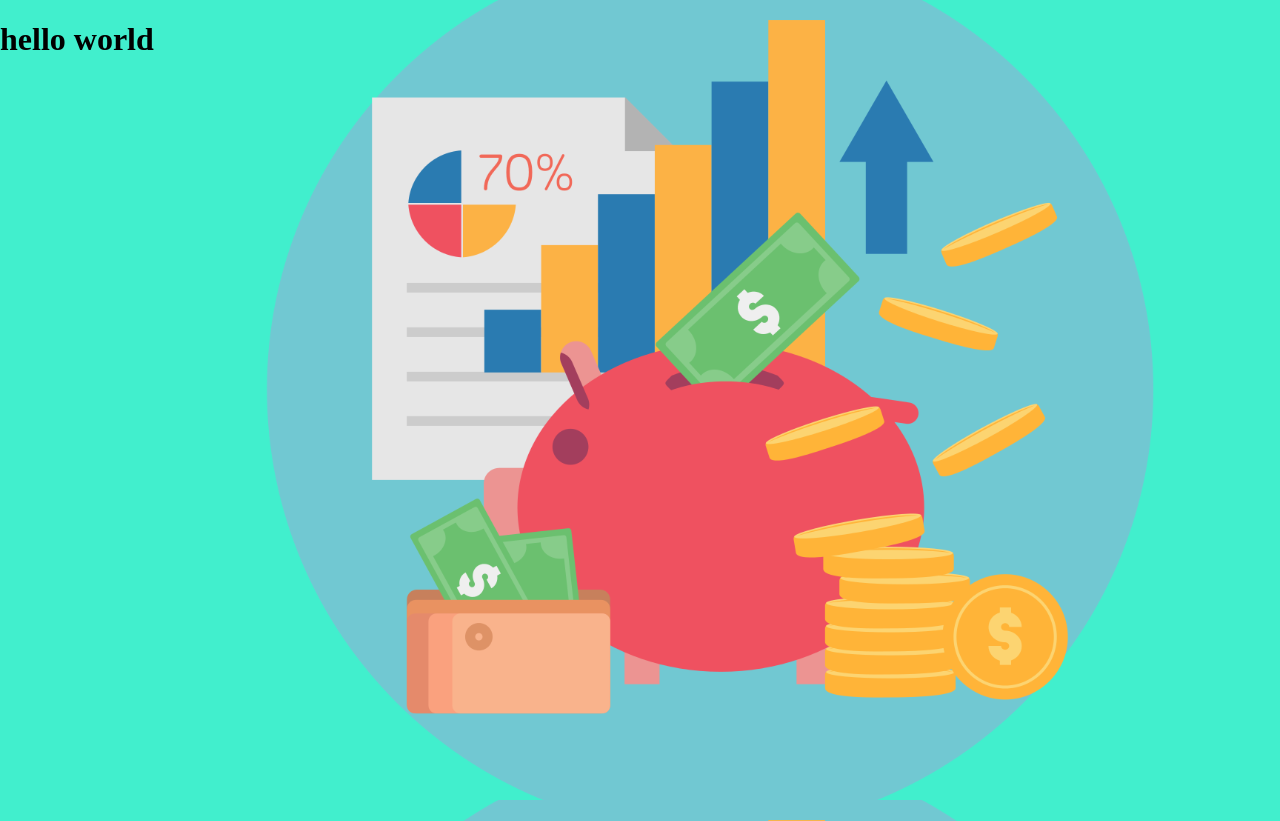
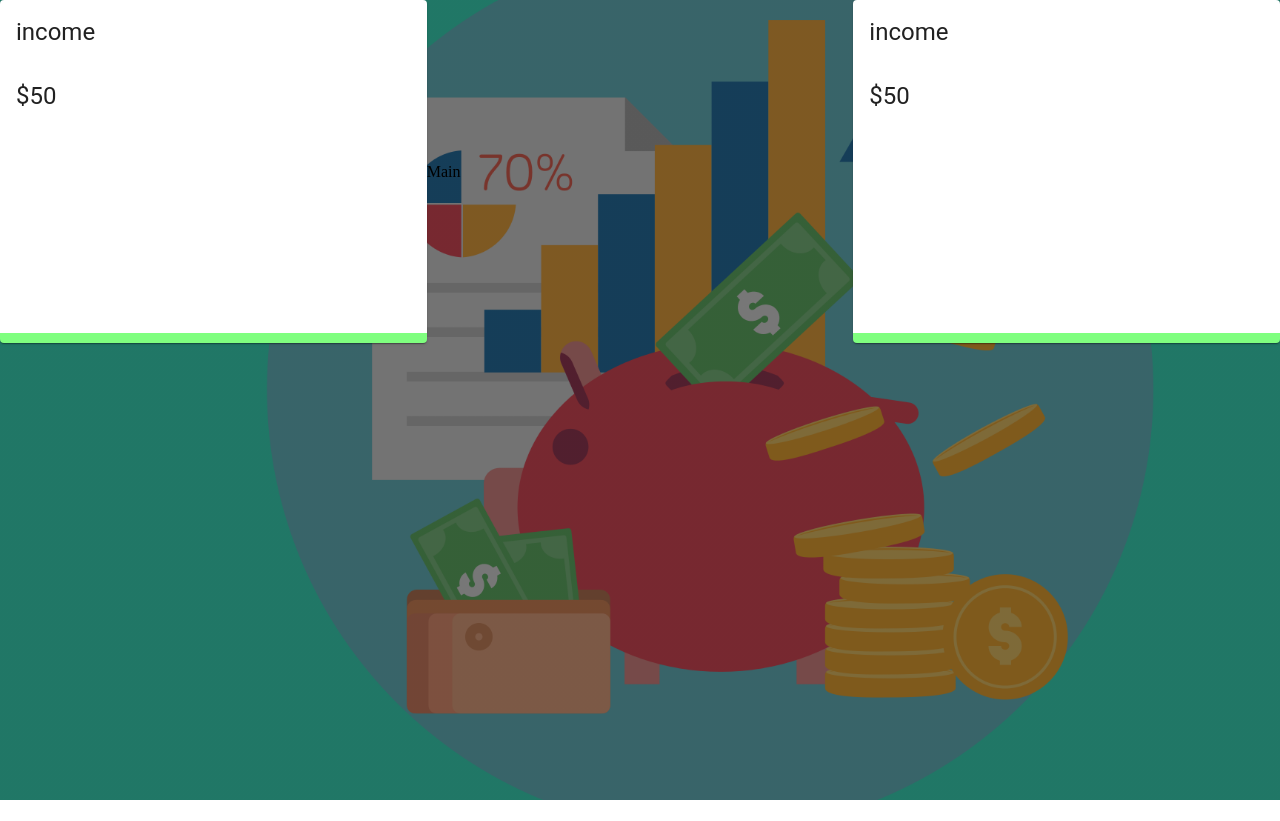
Before and after one commit to Carson0350/BudgetNanny, a React (Create React App) app in the folder budget-nanny/: page / in a window 1280 px wide. After the commit the page ends 800 px from the top, so only its background shows below. Built offline with nearby package versions, Linux system fonts and the light colour scheme.

Commit message:
file setup and basic card build

```diff
--- a/budget-nanny/package.json
+++ b/budget-nanny/package.json
@@ -3,11 +3,15 @@
   "version": "0.1.0",
   "private": true,
   "dependencies": {
+    "@material-ui/core": "^4.11.3",
     "@testing-library/jest-dom": "^5.11.9",
     "@testing-library/react": "^11.2.3",
     "@testing-library/user-event": "^12.6.2",
+    "chart.js": "^2.9.4",
     "react": "^17.0.1",
+    "react-chartjs-2": "^2.11.1",
     "react-dom": "^17.0.1",
+    "react-router-dom": "^5.2.0",
     "react-scripts": "4.0.1",
     "web-vitals": "^0.2.4"
   },
--- a/budget-nanny/src/App.js
+++ b/budget-nanny/src/App.js
@@ -1,8 +1,27 @@
+import React from 'react'
 
+import { Grid } from '@material-ui/core'
+import Details from './components/Details/Details';
 
 function App() {
   return (
-    <h1>hello world</h1>
+    <div>
+      <Grid container spaceing={0} alignItems='center' justify='center' styles={{ height: '100vh'}}>
+
+        <Grid item xs={12} sm={4}>
+          <Details/>
+        </Grid>
+
+        <Grid item xs={12} sm={4}>
+          Main
+        </Grid>
+
+        <Grid item xs={12} sm={4}>
+          <Details/>
+        </Grid>
+
+      </Grid>
+    </div>
   );
 }
 
--- /dev/null
+++ b/budget-nanny/src/components/Details/Details.jsx
@@ -0,0 +1,21 @@
+import React from 'react'
+import { Card, CardHeader, CardContent, Typography} from '@material-ui/core';
+import { Doughnut } from 'react-chartjs-2';
+
+import useStyles from './styles'
+
+const Details = () => {
+  const classes = useStyles();
+
+  return (
+    <Card className={classes.income}>
+      <CardHeader title='income'/>
+      <CardContent>
+        <Typography variant='h5'>$50</Typography>
+        <Doughnut />
+      </CardContent>
+    </Card>
+  )
+};
+
+export default Details;
--- /dev/null
+++ b/budget-nanny/src/components/Details/styles.js
@@ -0,0 +1,10 @@
+import { makeStyles } from '@material-ui/core/styles';
+
+export default makeStyles(() => ({
+  income: {
+    borderBottom: '10px solid rgba(0, 255, 0, 0.5)',
+  },
+  expense: {
+    borderBottom: '10px solid rgba(255, 0, 0, 0.5)',
+  },
+}));
--- a/budget-nanny/src/index.css
+++ b/budget-nanny/src/index.css
@@ -4,6 +4,6 @@
 }
 
 body {
-  background: url(./assets/money.png);
+  background: linear-gradient(rgba(0,0,0,0.5), rgba(0,0,0,0.5)), url(./assets/money.png);
   background-size: cover;
 }
```
Also changed, not shown: budget-nanny/src/styles.js (added), 2 other files (tests, documents, lock files or other folders).
